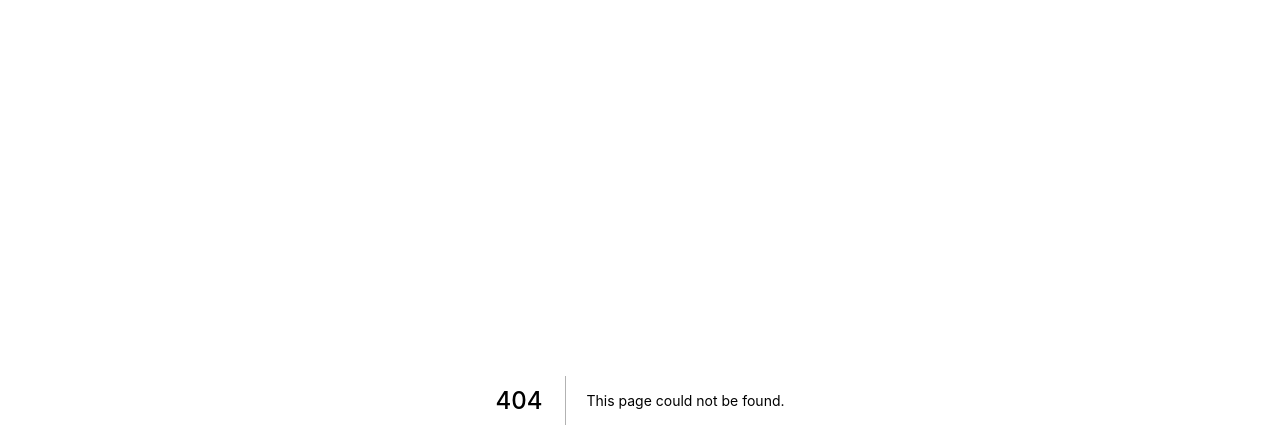
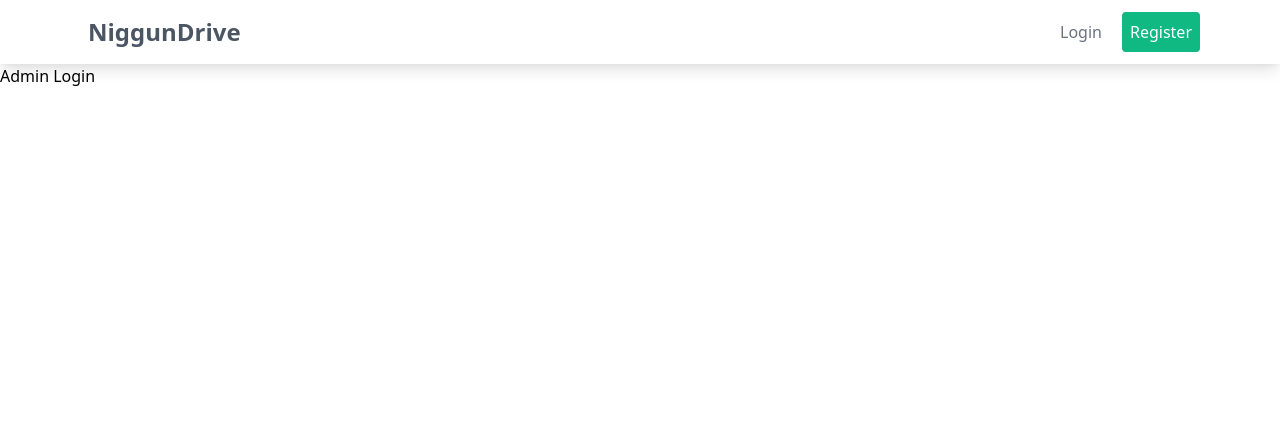
Before and after one commit to Shriever/NiggunDrive, a Next.js app in the folder web/: page /login in a window 1280 px wide. Before the commit this address had no page. Shown: the top 448 px of the page. Built offline with nearby package versions, Linux system fonts and the light colour scheme.

Commit message:
created wrapper component

```diff
--- /dev/null
+++ b/web/components/Wrapper.tsx
@@ -0,0 +1,13 @@
+import React from 'react';
+import Navbar from './Navbar';
+
+const Wrapper: React.FC = ({ children }) => {
+  return (
+    <>
+      <Navbar />
+      {children}
+    </>
+  );
+};
+
+export default Wrapper;
--- /dev/null
+++ b/web/pages/login.tsx
@@ -0,0 +1,15 @@
+import React from 'react'
+import Wrapper from '../components/Wrapper'
+
+const login = () => {
+    return (
+        <Wrapper>
+
+            <h1>Admin Login</h1>
+            <input type="text" />
+            <input type="password" />
+        </Wrapper>
+    )
+}
+
+export default login
```
